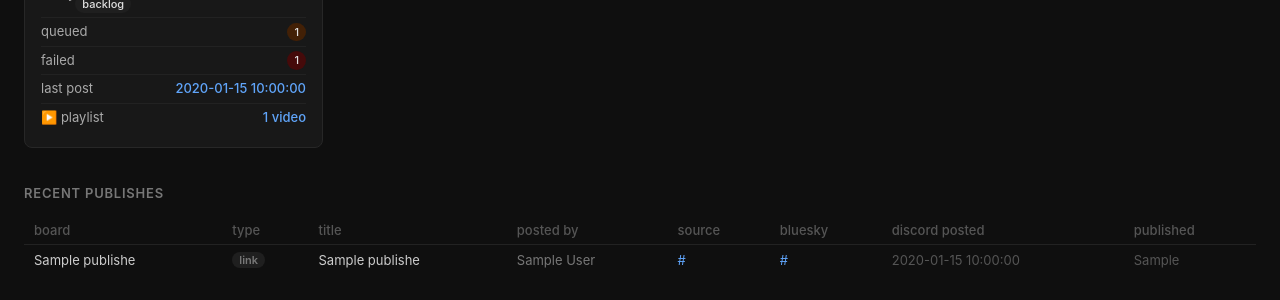
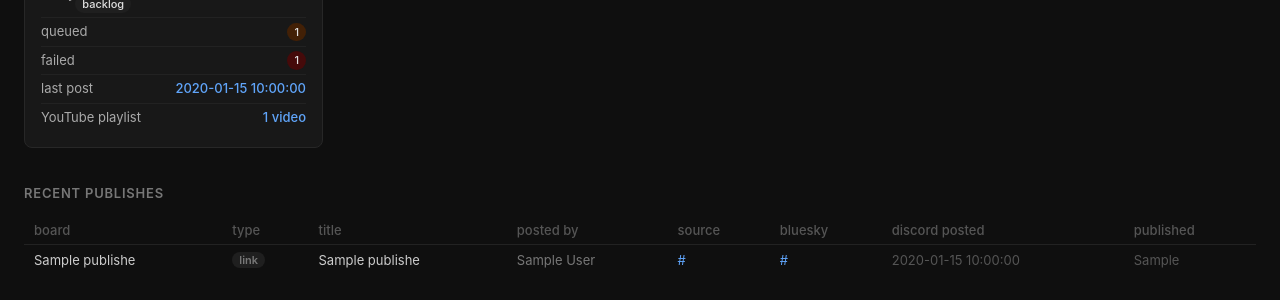
Before and after one commit to choccccy/exegesis-moodboard-repost-bots, a FastAPI app: template src/bot/dashboard/templates/index.html in a window 1280 px wide. Shown: the part 231-531 px from the top of the page. Run offline with FastAPI, Linux system fonts and the light colour scheme; the template is opened without the code that fills it: most values are stand-ins (such as "Sample title", 1, 10 or a date in 2020); parts of the project's set-up code (start-up, migrations or seed data) failed here and were passed over.

Commit message:
playlist

```diff
--- a/src/bot/dashboard/templates/index.html
+++ b/src/bot/dashboard/templates/index.html
@@ -204,7 +204,7 @@
 
       {% if b.youtube_playlist_id %}
       <div class="card-row">
-        <span>▶️ playlist</span>
+        <span>YouTube playlist</span>
         <span>
           <a href="https://www.youtube.com/playlist?list={{ b.youtube_playlist_id }}" target="_blank">
             {{ b.youtube_playlist_add_count }} video{% if b.youtube_playlist_add_count != 1 %}s{% endif %}
```
